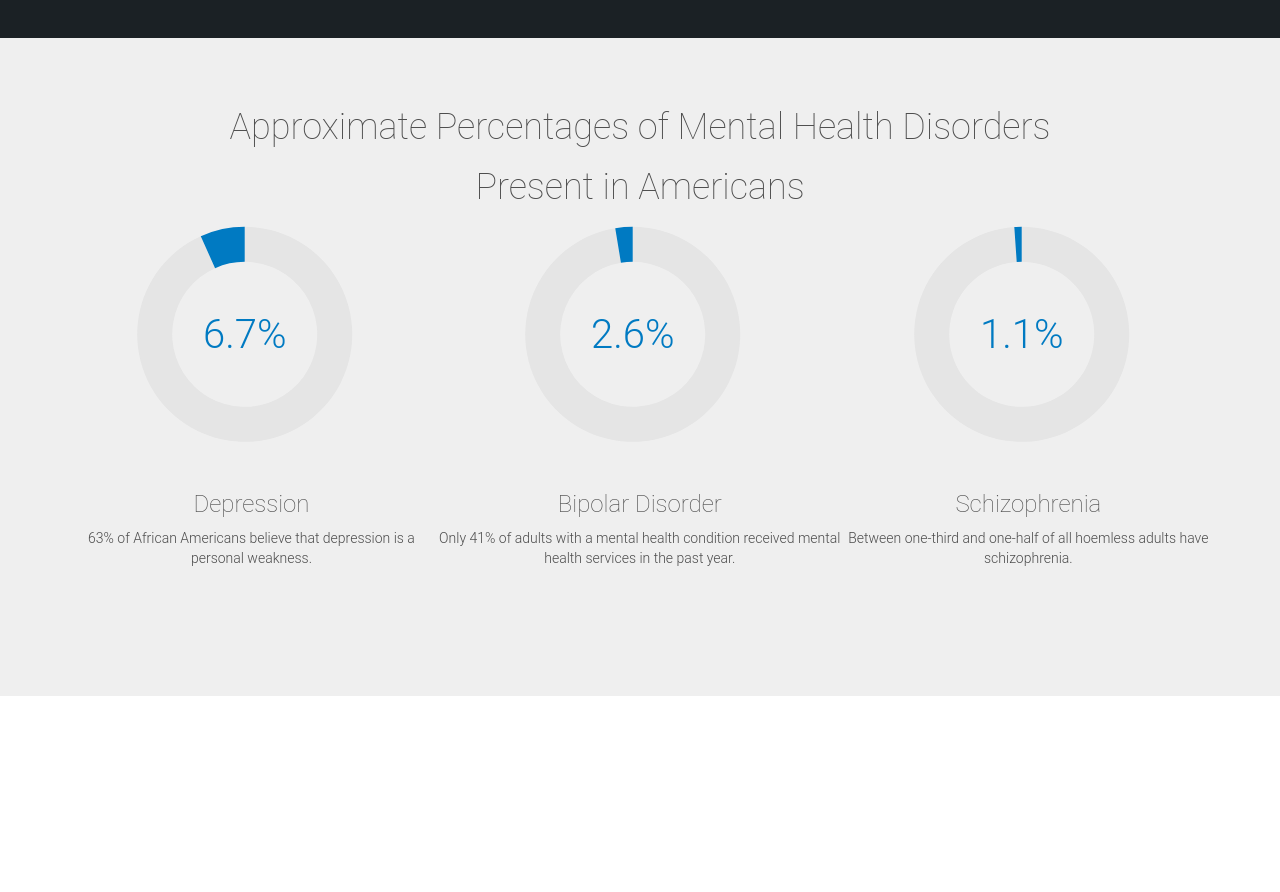
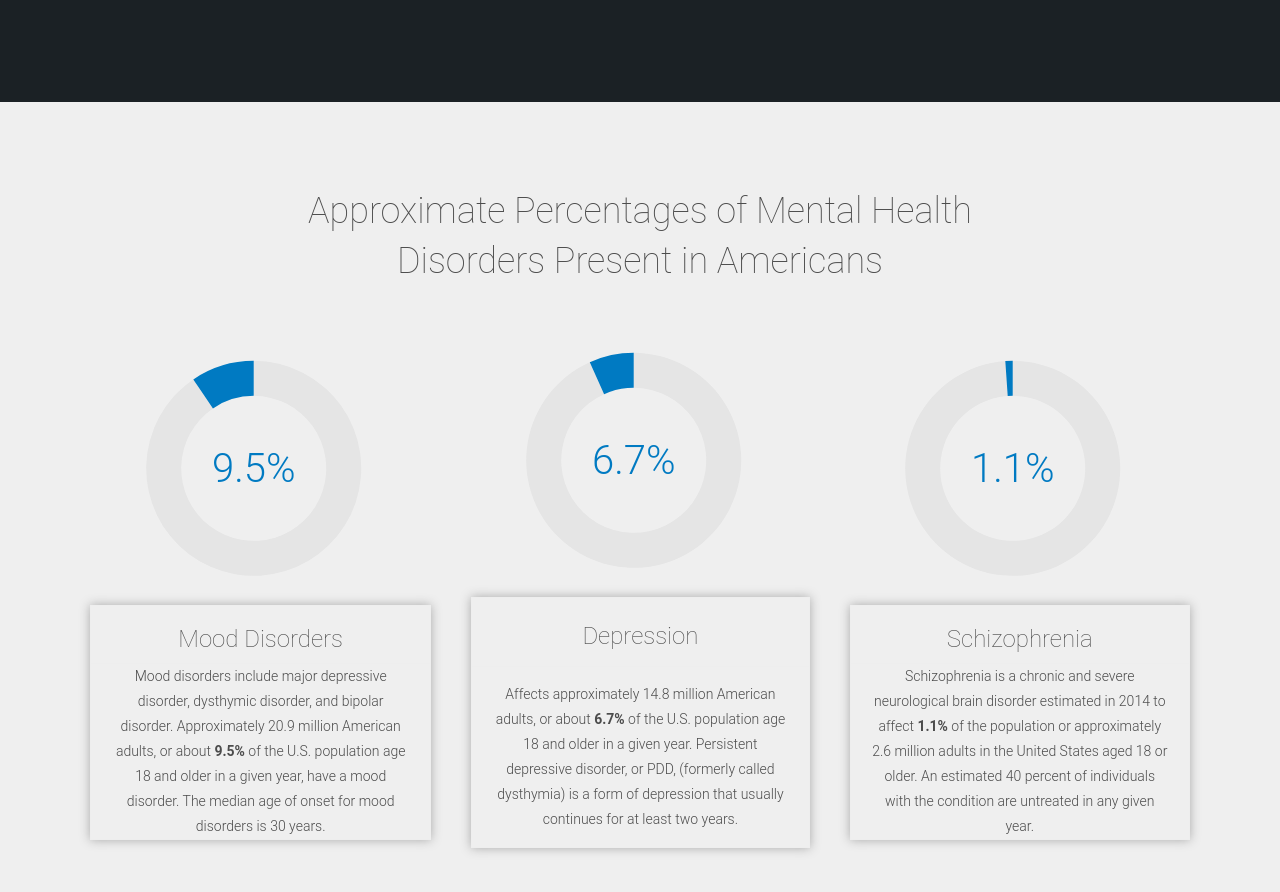
Before and after one commit to JoshNavi/teamhproject, a website: page views/index.html in a window 1280 px wide. Shown: the part 880-1772 px from the top of the page. Before the commit the page ends 1576 px from the top, so only its background shows below. Drawn offline with Linux system fonts and the light colour scheme; files that its build step writes are made by us from their sources; no server answers; files whose address does not match are found by name.

Commit message:
style changes

```diff
--- a/public/css/index.css
+++ b/public/css/index.css
@@ -78,7 +78,7 @@ body {
 #section1 {
   background-color: #1b2125;
   padding-top: 5%;
-  padding-bottom: 5%;
+  padding-bottom: 10%;
   color: white;
 }
 
@@ -100,13 +100,43 @@ body {
   padding-top: 5%;
   padding-bottom: 10%;
   color: #4c4c4c;
+
 }
 
 #section2 h1 {
   font-weight: lighter;
-  line-height: 10px;
+  line-height: 50px;
+  margin-bottom: 50px;
+  padding-left: 20%;
+  padding-right: 20%;
 }
 
 #section2 h3 {
   font-weight: lighter;
 }
+
+/* add space between columns */
+td
+{
+    padding:0 20px 0 20px;
+}
+
+/* add shadow on cells for mood disorders, depression, schizophrenia */
+#t1 {
+  box-shadow: 0 0 10px darkgrey;
+}
+
+#t2 {
+  box-shadow: 0 0 10px darkgrey;
+}
+
+#t3 {
+  box-shadow: 0 0 10px darkgrey;
+}
+
+/* remove border from table */
+table {
+  border: none;
+  width: 50%;
+  height: 50%;
+}
--- a/public/js/donut.js
+++ b/public/js/donut.js
@@ -1,4 +1,4 @@
-var dataset = {things: [93.3, 6.7],};
+var dataset = {things: [90.5, 9.5],};
 var width = 315;
 var height = 315;
 var radius = Math.min(width, height) / 2;
@@ -32,4 +32,4 @@ svg.append("svg:text")
     .attr("style","font-family: 'Roboto', sans-serif")
     .attr("font-size","40")
     .attr("fill","#007ac2")
-    .text("6.7%");
+    .text("9.5%");
--- a/public/js/donut1.js
+++ b/public/js/donut1.js
@@ -1,4 +1,4 @@
-var dataset = {things: [97.4, 2.6],};
+var dataset = {things: [93.3, 6.7],};
 var width = 315;
 var height = 315;
 var radius = Math.min(width, height) / 2;
@@ -32,4 +32,4 @@ svg.append("svg:text")
     .attr("style","font-family: 'Roboto', sans-serif")
     .attr("font-size","40")
     .attr("fill","#007ac2")
-    .text("2.6%");
+    .text("6.7%");
--- a/views/index.html
+++ b/views/index.html
@@ -100,22 +100,44 @@
       <div class="container">
           <div class="row">
               <div class="col-lg-12 text-center">
-                  <h1>Approximate Percentages of Mental Health Disorders</h1><br><h1>Present in Americans</h1>
+                  <h1>Approximate Percentages of Mental Health Disorders Present in Americans</h1>
                   <table style="width:100%">
                     <tr>
                       <td><div id="donut"></div>
+                        <table style="width:100%" border="1" id="t3">
+                          <tr>
+                            <td><h3>Mood Disorders</h3></td>
+                          </tr>
+                          <tr>
+                            <td style="line-height: 25px">Mood disorders include major depressive disorder, dysthymic disorder, and bipolar disorder. Approximately 20.9 million American adults, or about <b>9.5%</b> of the U.S.
+                              population age 18 and older in a given year, have a mood disorder.
+                              The median age of onset for mood disorders is 30 years.</td>
+                          </tr>
+                        </table>
+                      <td><div id="donut1"></div>
+                        <table style="width:100%" border="1" id="t2">
+                          <tr>
+                            <td><h3>Depression</h3></td>
+                          </tr>
+                          <tr>
+                            <td style="line-height: 25px">Affects approximately 14.8 million American adults, or about <b>6.7%</b> of the U.S. population age 18 and older in a given year.
+                              Persistent depressive disorder, or PDD, (formerly called dysthymia) is a form of depression that usually continues for at least two years.</td>
+                          </tr>
+                        </table>
+                      </td>
+                      <td><div id="donut2"></div>
+                        <table style="width:100%" border="1" id="t3">
+                          <tr>
+                            <td><h3>Schizophrenia</h3></td>
+                          </tr>
+                          <tr>
+                            <td style="line-height: 25px">Schizophrenia is a chronic and severe neurological brain disorder estimated in 2014 to affect <b>1.1%</b> of the population or
+                              approximately 2.6 million adults in the United States aged 18 or older.
+                               An estimated 40 percent of individuals with the condition are untreated in any given year.</td>
+                          </tr>
+                        </table>
 
-
-
-
-                        <h3>Depression</h3> </td>
-                      <td><div id="donut1"></div><h3>Bipolar Disorder</h3> </td>
-                      <td><div id="donut2"></div><h3>Schizophrenia</h3> </td>
-                    </tr>
-                    <tr>
-                      <td>63% of African Americans believe that depression is a personal weakness.</td>
-                      <td>Only 41% of adults with a mental health condition received mental health services in the past year. </td>
-                      <td>Between one-third and one-half of all hoemless adults have schizophrenia.</td>
+                      </td>
                     </tr>
                   </table>
               </div>
```
